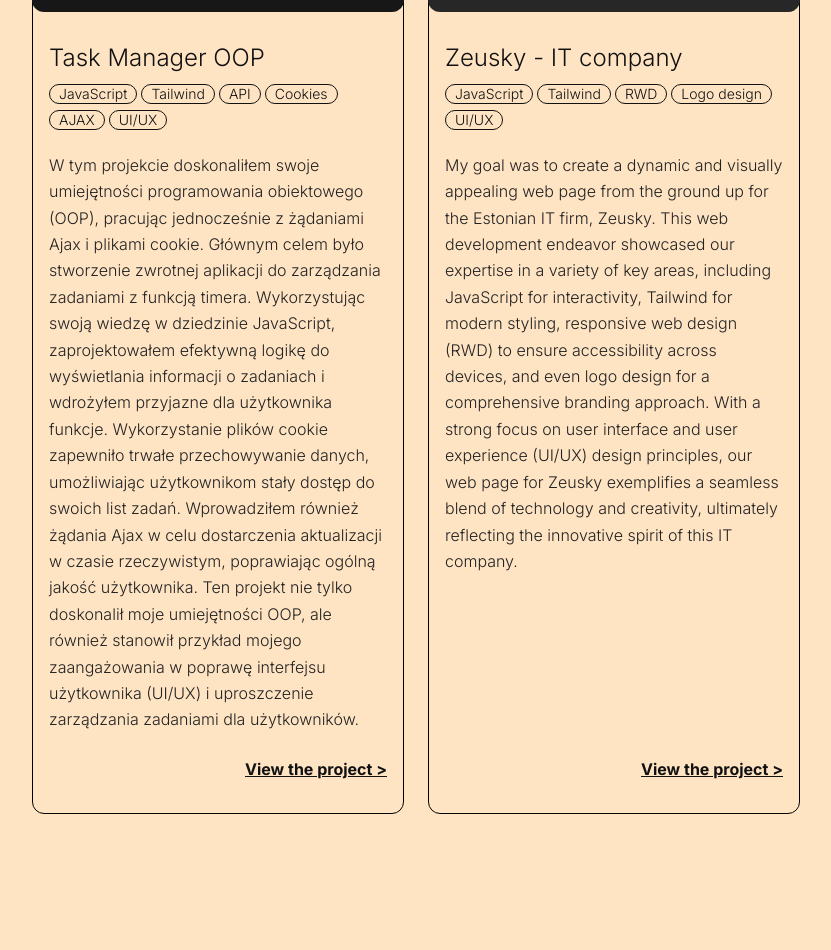
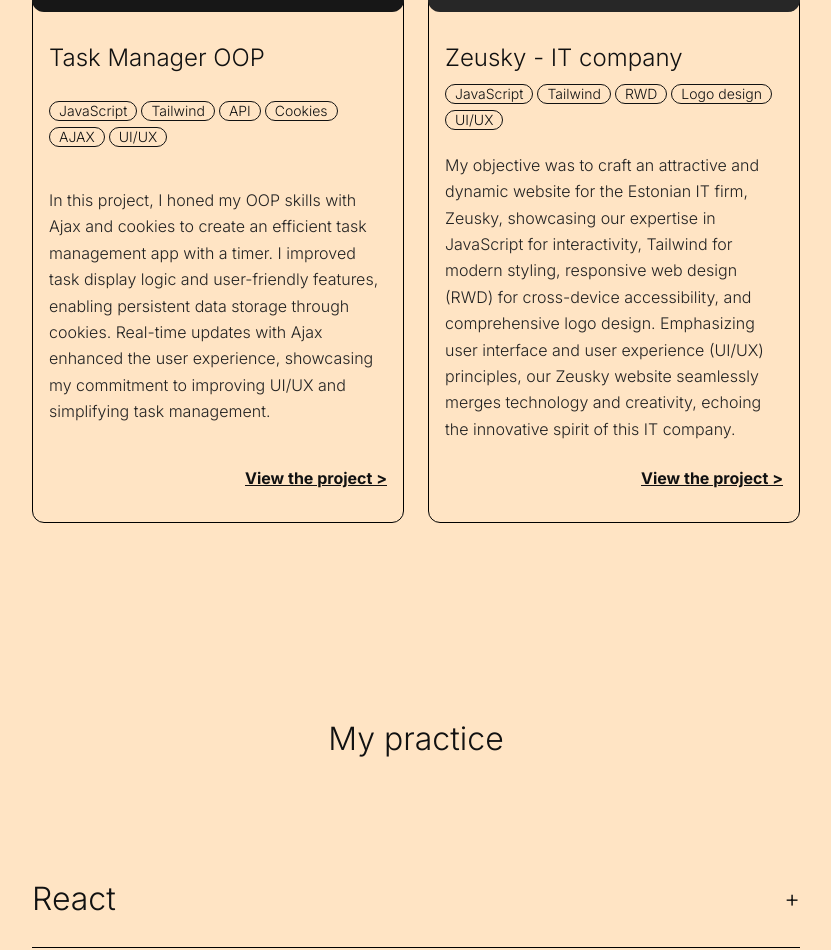
Before and after one commit to markkunitski/portfolio, a Next.js app: page / in a window 1280 px wide. Shown: the part 3602-4552 px from the top of the page, without its empty margins (224-1055 px from the left). Built offline with nearby package versions, Linux system fonts and the light colour scheme.

Commit message:
04.11 projects fix

```diff
--- a/src/app/components/Projects.jsx
+++ b/src/app/components/Projects.jsx
@@ -176,20 +176,12 @@ const Projects = () => {
               <div className="badge badge-outline">UI/UX</div>
             </div>
             <p className="mb-6">
-              W tym projekcie doskonaliłem swoje umiejętności programowania
-              obiektowego (OOP), pracując jednocześnie z żądaniami Ajax i
-              plikami cookie. Głównym celem było stworzenie zwrotnej aplikacji
-              do zarządzania zadaniami z funkcją timera. Wykorzystując swoją
-              wiedzę w dziedzinie JavaScript, zaprojektowałem efektywną logikę
-              do wyświetlania informacji o zadaniach i wdrożyłem przyjazne dla
-              użytkownika funkcje. Wykorzystanie plików cookie zapewniło trwałe
-              przechowywanie danych, umożliwiając użytkownikom stały dostęp do
-              swoich list zadań. Wprowadziłem również żądania Ajax w celu
-              dostarczenia aktualizacji w czasie rzeczywistym, poprawiając
-              ogólną jakość użytkownika. Ten projekt nie tylko doskonalił moje
-              umiejętności OOP, ale również stanowił przykład mojego
-              zaangażowania w poprawę interfejsu użytkownika (UI/UX) i
-              uproszczenie zarządzania zadaniami dla użytkowników.
+              In this project, I honed my OOP skills with Ajax and cookies to
+              create an efficient task management app with a timer. I improved
+              task display logic and user-friendly features, enabling persistent
+              data storage through cookies. Real-time updates with Ajax enhanced
+              the user experience, showcasing my commitment to improving UI/UX
+              and simplifying task management.
             </p>
             <div className="flex justify-end items-center">
               <a
@@ -218,17 +210,14 @@ const Projects = () => {
               <div className="badge badge-outline ">Logo design</div>
               <div className="badge badge-outline ">UI/UX</div>
               <p className="mb-6 mt-4">
-                My goal was to create a dynamic and visually appealing web page
-                from the ground up for the Estonian IT firm, Zeusky. This web
-                development endeavor showcased our expertise in a variety of key
-                areas, including JavaScript for interactivity, Tailwind for
-                modern styling, responsive web design (RWD) to ensure
-                accessibility across devices, and even logo design for a
-                comprehensive branding approach. With a strong focus on user
-                interface and user experience (UI/UX) design principles, our web
-                page for Zeusky exemplifies a seamless blend of technology and
-                creativity, ultimately reflecting the innovative spirit of this
-                IT company.
+                My objective was to craft an attractive and dynamic website for
+                the Estonian IT firm, Zeusky, showcasing our expertise in
+                JavaScript for interactivity, Tailwind for modern styling,
+                responsive web design (RWD) for cross-device accessibility, and
+                comprehensive logo design. Emphasizing user interface and user
+                experience (UI/UX) principles, our Zeusky website seamlessly
+                merges technology and creativity, echoing the innovative spirit
+                of this IT company.
               </p>
             </div>
 
--- a/src/app/components/ProjectsPL.jsx
+++ b/src/app/components/ProjectsPL.jsx
@@ -181,14 +181,15 @@ const Projects = () => {
               <div className="badge badge-outline">UI/UX</div>
             </div>
             <p className="mb-6">
-              Ten projekt skupił się na tworzeniu efektywnej logiki do
-              wyświetlania informacji o rezerwacjach i procesach logowania.
-              Wykorzystując React i TypeScript, zoptymalizowałem doświadczenie
-              użytkownika w dostępie i interakcji z danymi rezerwacji,
-              jednocześnie poprawiając bezpieczeństwo i łatwość logowania
-              użytkowników. Zapraszam do zapoznania się z tym projektem, aby
-              zobaczyć, jak zrobiłem złożone informacje o rezerwacjach i
-              procedury logowania w prosty sposób.
+              W tym projekcie doskonaliłem swoje umiejętności programowania
+              obiektowego (OOP) dzięki pracy z żądaniami Ajax i plikami cookie,
+              tworząc efektywną aplikację do zarządzania zadaniami z timerem.
+              Usprawniłem logikę wyświetlania zadań i dodatkowe funkcje
+              przyjazne dla użytkownika, umożliwiając trwałe przechowywanie
+              danych za pomocą plików cookie. Aktualizacje w czasie rzeczywistym
+              dzięki Ajax zwiększyły komfort użytkowników, co podkreśliło moje
+              zaangażowanie w doskonalenie zasad projektowania interfejsu
+              użytkownika (UI/UX) oraz uproszczenie zarządzania zadaniami.
             </p>
             <div className="flex justify-end items-center">
               <a
@@ -217,18 +218,12 @@ const Projects = () => {
               <div className="badge badge-outline">Projektowanie logo</div>
               <div className="badge badge-outline">UI/UX</div>
               <p className="mb-6 mt-4">
-                Moim celem było stworzenie dynamicznej i atrakcyjnej wizualnie
-                strony internetowej od podstaw dla estońskiej firmy IT, Zeusky.
-                To przedsięwzięcie w zakresie rozwoju stron internetowych
-                prezentuje naszą wiedzę w różnych kluczowych obszarach, w tym
-                JavaScript do zapewnienia interaktywności, Tailwind do
-                nowoczesnego stylizowania, responsywnego projektowania stron
-                (RWD) w celu zapewnienia dostępności na różnych urządzeniach, a
-                także projektowania logo dla kompleksowego podejścia do
-                budowania marki. Z silnym naciskiem na zasady projektowania
-                interfejsu użytkownika (UI) i doświadczenia użytkownika (UX),
-                nasza strona internetowa dla Zeusky doskonale łączy technologię
-                i kreatywność, odzwierciedlając ostatecznie innowacyjny
+                Zadaniem było stworzenie atrakcyjnej i dynamicznej strony
+                internetowej dla estońskiej firmy IT, Zeusky. Wykorzystaliśmy
+                naszą wiedzę z zakresu JavaScript do interaktywności, Tailwind
+                do nowoczesnego stylizowania, RWD dla dostępności na różnych
+                urządzeniach i projektowania logo. Nasza strona Zeusky łączy
+                technologię z kreatywnością, odzwierciedlając innowacyjny
                 charakter tej firmy IT.
               </p>
             </div>
```
